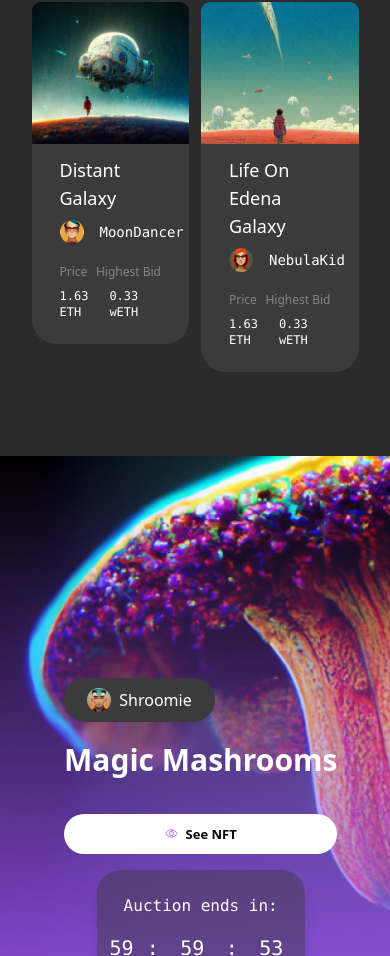
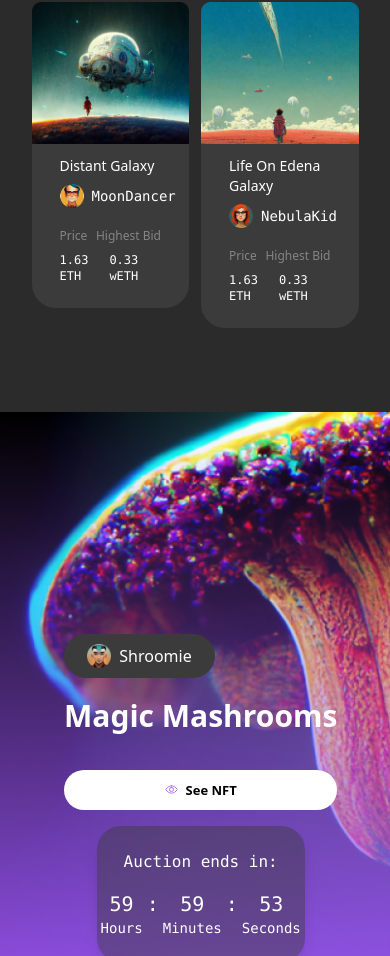
Before and after one commit to Panteagh/NFT-Marketplace, a React (Vite) app: page / in a window 390 px wide. Shown: the part 4562-5518 px from the top of the page. Built offline with nearby package versions, Linux system fonts and the light colour scheme; data requests are answered from the project's data file.

Commit message:
refactor discover more nfts Section

```diff
--- a/db/db.json
+++ b/db/db.json
@@ -39,7 +39,7 @@
       "id": "6",
       "Artistname": "mrFox",
       "Avatar": "/src/assets/Avatars/mrFox.png",
-      "NFTname": "Sunset0Dimension",
+      "NFTname": "Sunset0 Dimension",
       "NFTimg": "/src/assets/murketPlaceNFTs/Sunset0Dimension.png"
     },
     {
--- a/src/components/DiscoverMoreNFTsSection/DiscoverMoreNFTsSection.jsx
+++ b/src/components/DiscoverMoreNFTsSection/DiscoverMoreNFTsSection.jsx
@@ -24,15 +24,15 @@ function DiscoverMoreNFTsSection() {
       </Link>
         </div>
       <div className="mt-12 grid grid-cols-3 max-lg:grid-cols-3 gap-3 max-md:grid-cols-2 max-sm:grid-cols-1" >
-        <Link to="/Marketplace" >
+        <Link to={`/NFTpage/${6}`} >
         <NFTCard NFTimg={DistantGalaxy} NFTname="Distant Galaxy" Avatar={DigiLab}  Artistname="MoonDancer"/>
         </Link>
 
-        <Link to="/Marketplace">
+        <Link to={`/NFTpage/${12}`}>
         <NFTCard NFTimg={LifeOnEdena} NFTname="Life On Edena Galaxy" Avatar={Keepitreal} Artistname="NebulaKid"/>
         </Link>
 
-        <Link to="/Marketplace">
+        <Link to={`/NFTpage/${3}`}>
         <NFTCard style="max-md:hidden" NFTname="AstroFiction" NFTimg={AstroFiction} Avatar={Shroomie} Artistname="Spaceone"/>
         </Link>
       </div>
--- a/src/components/NFTCard/NFTCard.jsx
+++ b/src/components/NFTCard/NFTCard.jsx
@@ -10,11 +10,11 @@ function NFTCard({ style, NFTimg, Avatar, NFTname, Artistname }) {
       </div>
 
       <div className="mx-7 mt-3 md:pb-3 max-md:pb-3">
-        <h2 className="md:font-semibold text-white text-xl max-md:text-lg max-sm:text-lg font-sans">
+        <h2 className="md:font-semibold text-white text-xl max-md:text-sm max-sm:text-lg font-sans">
           {NFTname}
         </h2>
 
-        <div className="flex gap-4 items-center">
+        <div className="flex gap-4 max-md:gap-2 items-center">
           <img className="w-6 h-6 rounded-s-full mt-2" src={Avatar} />
           <h3 className="text-white font-mono mt-2 max-md:text-sm ">
             {Artistname}
--- a/src/components/NavbarMenu/NavbarMenu.jsx
+++ b/src/components/NavbarMenu/NavbarMenu.jsx
@@ -1,6 +1,6 @@
 import { Link } from "react-router-dom";
+import { GoPerson } from "react-icons/go";
 import Button from "../Button/Button";
-import { GoPerson } from "react-icons/go";
 import React from "react";
 
 const NavbarMenu = () => {
--- a/src/pages/NFTpage/NFTpage.jsx
+++ b/src/pages/NFTpage/NFTpage.jsx
@@ -41,7 +41,7 @@ function NFTpage() {
 
   return (
     <>
-      <div className="md:px-32">
+      <div className="md:px-44">
         <img
           className="w-full md:h-[560px] max-md:h-[420px] max-sm:h-80"
           src={NftData.NFTimg}
```
